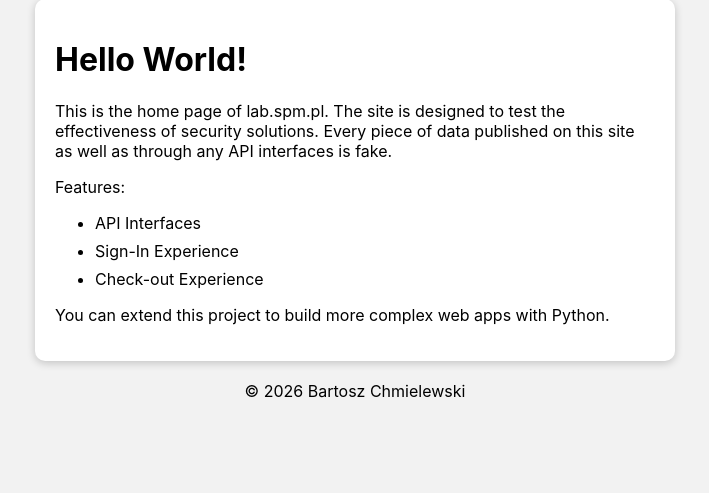
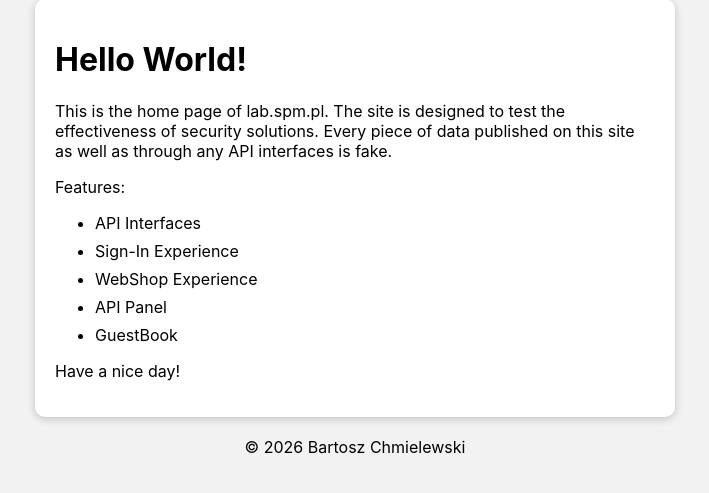
Before and after one commit to spmpl-pl/spm-web-lab, a Flask app: page / in a window 1280 px wide. Shown: the part 131-624 px from the top of the page, without its empty margins (285-994 px from the left). Run offline with Flask 3, Linux system fonts and the light colour scheme.

Commit message:
minor changes

```diff
--- a/templates/guestbook.html
+++ b/templates/guestbook.html
@@ -50,7 +50,7 @@
     })
       .then(res => res.json())
       .then(data => {
-        loadEntries();
+        LoadEntries();
         if(data.success) {
           alert("Successfully deleted the Guest Book!")
         }
--- a/templates/includes/menu.html
+++ b/templates/includes/menu.html
@@ -15,6 +15,7 @@
 
 <script>
 
+
     const UsernameField = document.getElementById('UsernameField');
     const LogoutButton = document.getElementById('LogoutButton');
 
@@ -25,6 +26,7 @@
 
         if(data.username) {
           UsernameField.innerText = "Logged in as: [ " + data.first_name + " " + data.last_name + " ]";
+          window.userid = data.userid;
           LogoutButton.disabled = false;
           loginlink = document.getElementById('loginlink').style.display = 'none'
 
--- a/templates/index.html
+++ b/templates/index.html
@@ -14,12 +14,13 @@
       <ul>
         <li>API Interfaces</li>
         <li>Sign-In Experience</li>
-        <li>Check-out Experience</li>
-
+        <li>WebShop Experience</li>
+        <li>API Panel</li>
+        <li>GuestBook</li>
       </ul>
     </p>
     <p>
-      You can extend this project to build more complex web apps with Python.
+      Have a nice day!
     </p>
 
 {% endblock %}
```
